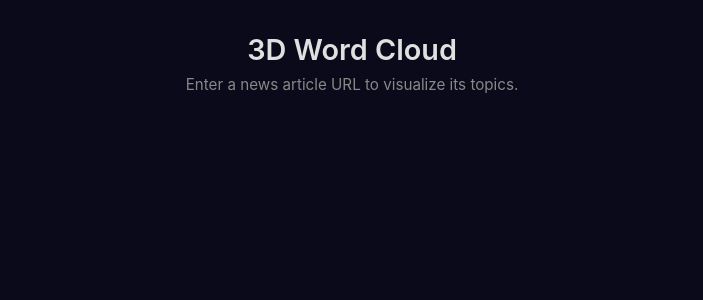
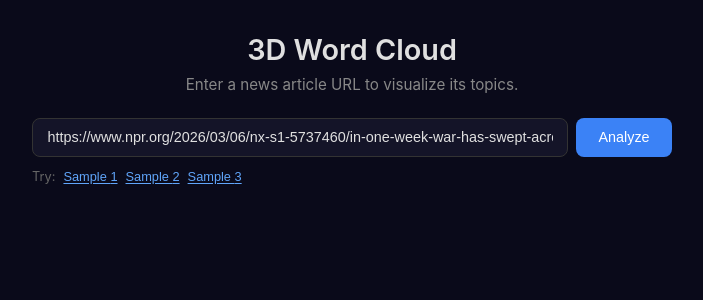
Before and after one commit to Saikiran-2017/3D-Word-Cloud-Saikiran, a React (Vite) app in the folder frontend/: page / in a window 1280 px wide. Shown: the top 300 px of the page, without its empty margins (288-991 px from the left). Built offline with nearby package versions, Linux system fonts and the light colour scheme.

Commit message:
add article URL form with basic validation and loading state

```diff
--- a/frontend/src/App.tsx
+++ b/frontend/src/App.tsx
@@ -1,10 +1,27 @@
+import { useState } from "react";
+import URLInput from "./components/URLInput";
 import "./App.css";
 
 function App() {
+  const [loading, setLoading] = useState(false);
+  const [error, setError] = useState<string | null>(null);
+
+  function handleAnalyze(url: string) {
+    setError(null);
+    setLoading(true);
+
+    // TODO: connect to backend POST /analyze
+    setTimeout(() => {
+      setLoading(false);
+      setError(`Backend not connected yet. Submitted: ${url}`);
+    }, 1500);
+  }
+
   return (
     <div className="app">
       <h1>3D Word Cloud</h1>
       <p>Enter a news article URL to visualize its topics.</p>
+      <URLInput onSubmit={handleAnalyze} loading={loading} error={error} />
     </div>
   );
 }
--- /dev/null
+++ b/frontend/src/components/URLInput.css
@@ -0,0 +1,87 @@
+.url-input {
+  width: 100%;
+  max-width: 640px;
+  margin-top: 1.5rem;
+}
+
+.url-input__field-row {
+  display: flex;
+  gap: 0.5rem;
+}
+
+.url-input__field-row input {
+  flex: 1;
+  padding: 0.65rem 0.9rem;
+  border-radius: 8px;
+  border: 1px solid #333;
+  background: #141428;
+  color: #e0e0e0;
+  font-size: 0.9rem;
+  outline: none;
+  transition: border-color 0.2s;
+}
+
+.url-input__field-row input:focus {
+  border-color: #555;
+}
+
+.url-input__field-row input:disabled {
+  opacity: 0.5;
+}
+
+.url-input__field-row button {
+  padding: 0.65rem 1.4rem;
+  border-radius: 8px;
+  border: none;
+  background: #3b82f6;
+  color: #fff;
+  font-size: 0.9rem;
+  font-weight: 500;
+  cursor: pointer;
+  white-space: nowrap;
+  transition: background 0.2s;
+}
+
+.url-input__field-row button:hover:not(:disabled) {
+  background: #2563eb;
+}
+
+.url-input__field-row button:disabled {
+  opacity: 0.4;
+  cursor: not-allowed;
+}
+
+.url-input__error {
+  margin-top: 0.6rem;
+  color: #ef4444;
+  font-size: 0.85rem;
+}
+
+.url-input__samples {
+  display: flex;
+  align-items: center;
+  gap: 0.5rem;
+  margin-top: 0.75rem;
+  font-size: 0.8rem;
+  color: #666;
+}
+
+.url-input__sample-link {
+  background: none;
+  border: none;
+  color: #60a5fa;
+  cursor: pointer;
+  font-size: 0.8rem;
+  padding: 0;
+  text-decoration: underline;
+  text-underline-offset: 2px;
+}
+
+.url-input__sample-link:hover:not(:disabled) {
+  color: #93bbfd;
+}
+
+.url-input__sample-link:disabled {
+  opacity: 0.4;
+  cursor: not-allowed;
+}
--- /dev/null
+++ b/frontend/src/components/URLInput.tsx
@@ -0,0 +1,66 @@
+import { useState, FormEvent } from "react";
+import "./URLInput.css";
+
+const SAMPLE_URLS = [
+  "https://www.npr.org/2026/03/06/nx-s1-5737460/in-one-week-war-has-swept-across-the-middle-east",
+  "https://www.npr.org/2026/03/12/nx-s1-5736253/immigrant-truckers-trump-crackdown",
+  "https://www.bbc.com/news/articles/cly5z414nz4o",
+];
+
+interface URLInputProps {
+  onSubmit: (url: string) => void;
+  loading: boolean;
+  error: string | null;
+}
+
+function URLInput({ onSubmit, loading, error }: URLInputProps) {
+  const [url, setUrl] = useState(SAMPLE_URLS[0]!);
+
+  function handleSubmit(e: FormEvent) {
+    e.preventDefault();
+    const trimmed = url.trim();
+    if (!trimmed.startsWith("http://") && !trimmed.startsWith("https://")) {
+      return;
+    }
+    onSubmit(trimmed);
+  }
+
+  const isValid =
+    url.trim().startsWith("http://") || url.trim().startsWith("https://");
+
+  return (
+    <form className="url-input" onSubmit={handleSubmit}>
+      <div className="url-input__field-row">
+        <input
+          type="text"
+          value={url}
+          onChange={(e) => setUrl(e.target.value)}
+          placeholder="Paste a news article URL..."
+          disabled={loading}
+        />
+        <button type="submit" disabled={loading || !isValid}>
+          {loading ? "Analyzing…" : "Analyze"}
+        </button>
+      </div>
+
+      {error && <p className="url-input__error">{error}</p>}
+
+      <div className="url-input__samples">
+        <span>Try:</span>
+        {SAMPLE_URLS.map((sample, i) => (
+          <button
+            key={i}
+            type="button"
+            className="url-input__sample-link"
+            onClick={() => setUrl(sample)}
+            disabled={loading}
+          >
+            Sample {i + 1}
+          </button>
+        ))}
+      </div>
+    </form>
+  );
+}
+
+export default URLInput;
```
